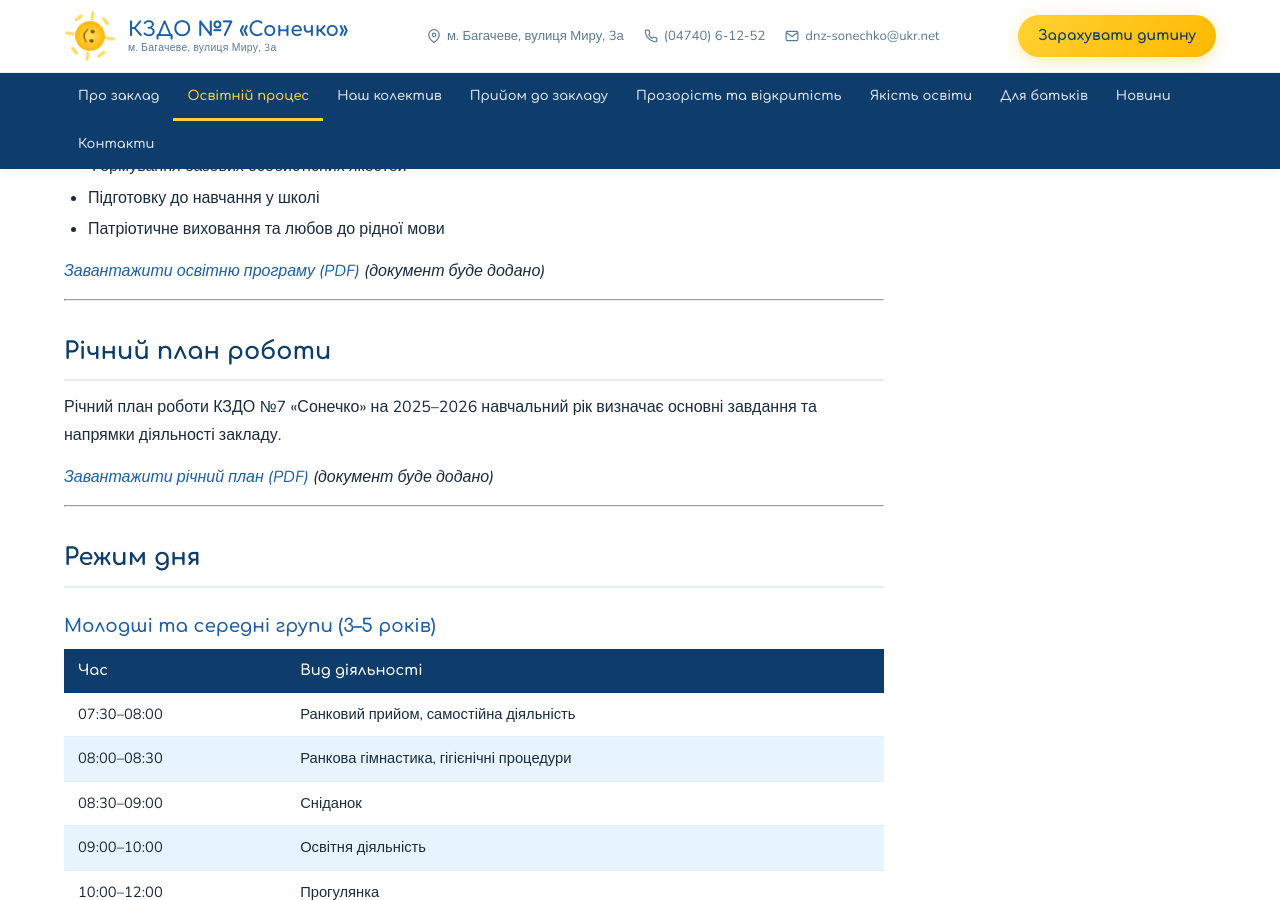
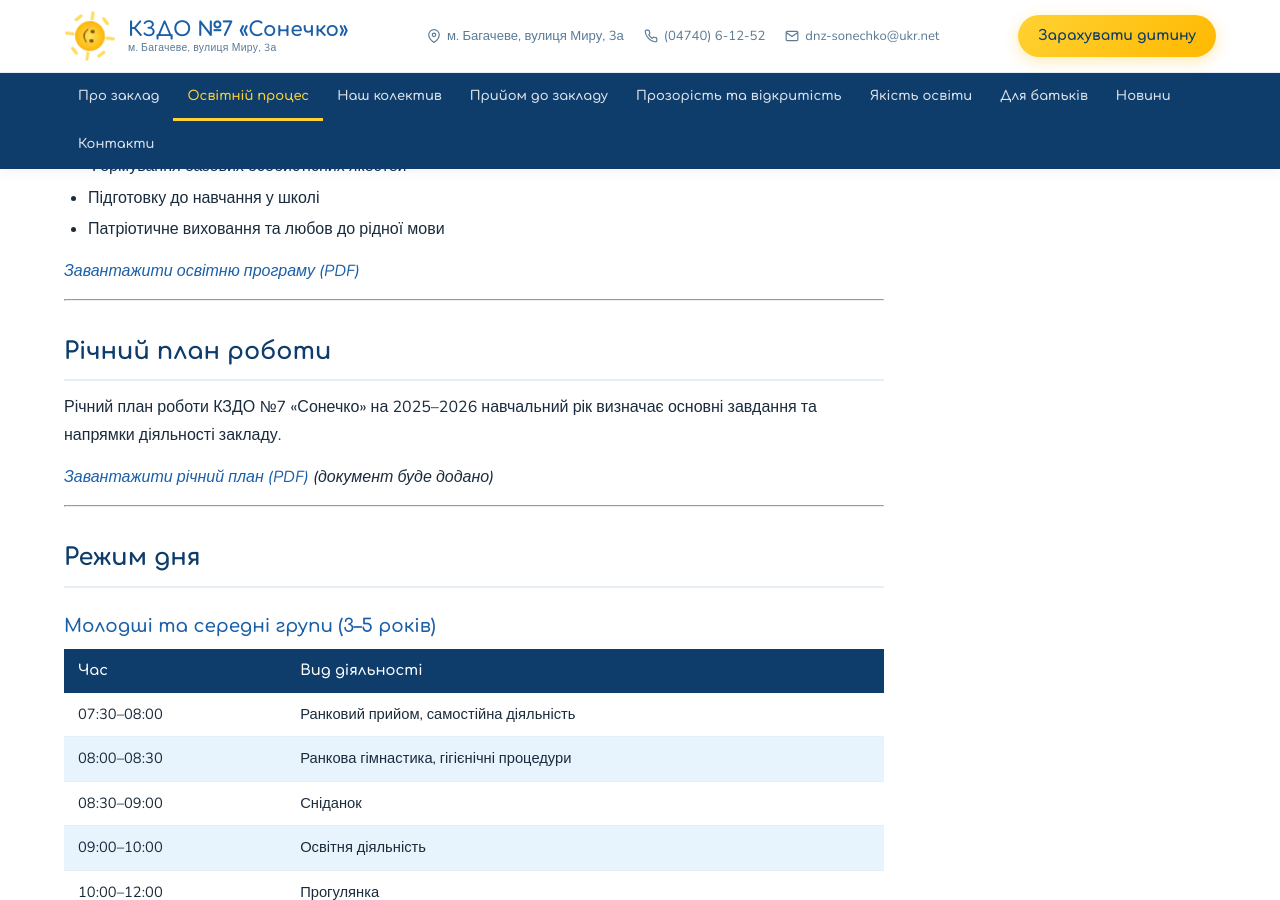
Before and after one commit to sonechko7/sonechko7.github.io, a Jekyll site: the page built from pages/osvitny-protses.md, in a window 1280 px wide and 900 px high, scrolled down 520 px. Built offline with Jekyll 4.4.1, drawn with Linux system fonts in a browser that asks for light colours; a script that is not in the unit is left out.

Commit message:
Update Сторінка “osvitny-protses”

```diff
--- a/pages/osvitny-protses.md
+++ b/pages/osvitny-protses.md
@@ -16,7 +16,7 @@
 * Підготовку до навчання у школі
 * Патріотичне виховання та любов до рідної мови
 
-*[Завантажити освітню програму (PDF)](#)* *(документ буде додано)*
+*[Завантажити освітню програму (PDF)](https://drive.google.com/file/d/1GxCKSySwl0f_iOhrF0eSiduH3M6J7sdm/view?usp=sharing)*
 
 - - -
 
```
